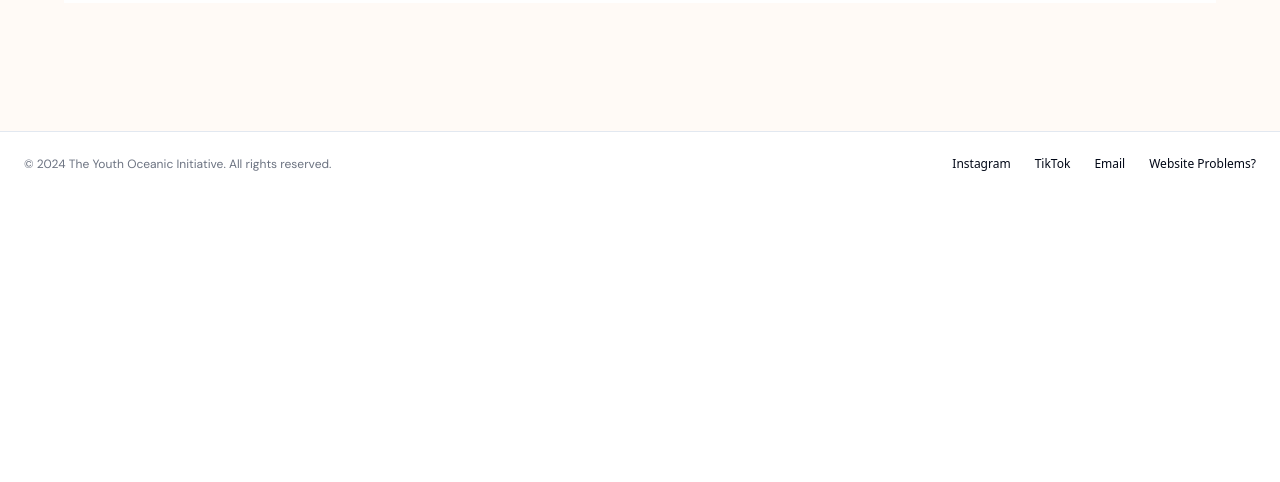
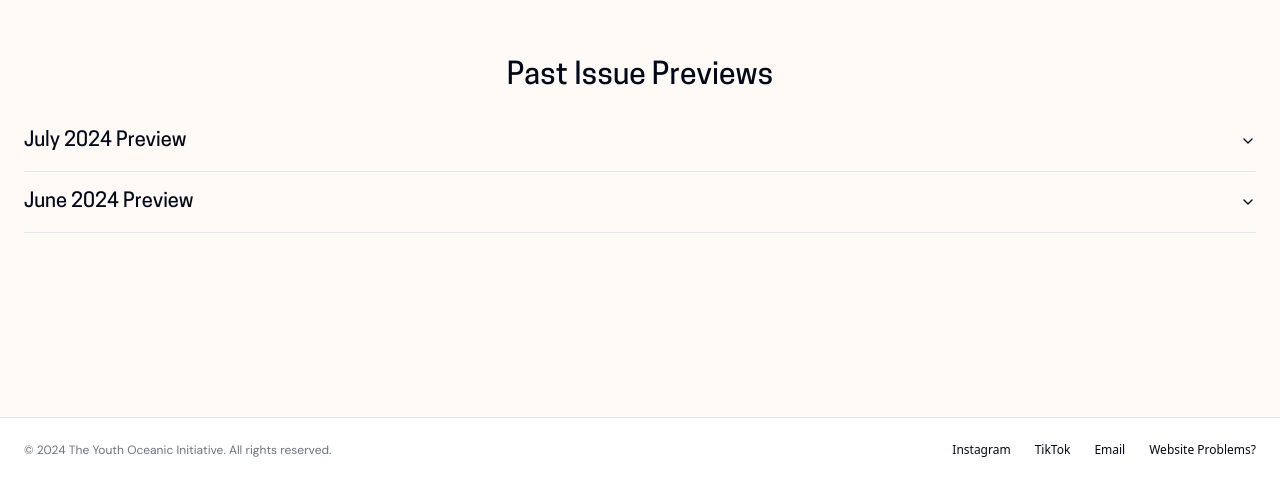
Before and after one commit to Marcus5408/yoi-website, a Next.js app: page /projects/the-maritime-logs in a window 1280 px wide. Shown: the part 1890-2372 px from the top of the page. Before the commit the page ends 2086 px from the top, so only its background shows below. Built offline with nearby package versions, Linux system fonts and the light colour scheme; no server answers; grey boxes are pictures that could not be loaded.

Commit message:
feat: load previous TML previews from uploadthing, links from JSON

```diff
--- a/next.config.mjs
+++ b/next.config.mjs
@@ -1,4 +1,12 @@
 /** @type {import('next').NextConfig} */
-const nextConfig = {};
+const nextConfig = {
+  images: {
+    remotePatterns: [{
+        protocol: 'https',
+        hostname: 'utfs.io',
+        pathname: '/f/*',
+    }],
+  },
+};
 
 export default nextConfig;
--- /dev/null
+++ b/src/app/projects/the-maritime-logs/issues.json
@@ -0,0 +1,20 @@
+[
+    {
+        "title": "August 2024 Preview",
+        "value": "AUG2024",
+        "link": "https://utfs.io/f/48f1db2a-aa01-40bf-8715-615e4789b506-op6bml.pdf",
+        "thumbnail": "https://utfs.io/f/80450f45-e022-4d4a-b89c-22d30ebb0652-u27kny.jpg"
+    },
+    {
+        "title": "July 2024 Preview",
+        "value": "JUL2024",
+        "link": "https://utfs.io/f/23e25866-03a5-493f-83f2-70be9b160d72-cam8g8.pdf",
+        "thumbnail": "https://utfs.io/f/3a989213-d2f4-4833-ae01-cf2320eae902-k50mz8.jpg"
+    },
+    {
+        "title": "June 2024 Preview",
+        "value": "JUN2024",
+        "link": "https://utfs.io/f/f80d795b-7b93-417e-9dcd-61ab18373192-asptya.pdf",
+        "thumbnail": "https://utfs.io/f/6788db8e-b44f-4732-af9b-822b2acce19b-8jme36.jpg"
+    }
+]
--- a/src/app/projects/the-maritime-logs/page.tsx
+++ b/src/app/projects/the-maritime-logs/page.tsx
@@ -1,4 +1,4 @@
-"use client"
+"use client";
 
 import Banner from "@/components/banners/banner";
 import { Button } from "@/components/ui/button";
@@ -7,6 +7,13 @@ import Image from "next/image";
 import Link from "next/link";
 import { useEffect, useState } from "react";
 import { useMediaQuery } from "react-responsive";
+import issues from "./issues.json";
+import {
+  Accordion,
+  AccordionContent,
+  AccordionItem,
+  AccordionTrigger,
+} from "@/components/ui/accordion";
 
 export default function Home() {
   const [iframeWidth, setIframeWidth] = useState("");
@@ -14,6 +21,10 @@ export default function Home() {
   useEffect(() => {
     setIframeWidth(isTabletOrMobile ? "100%" : "80%");
   }, [isTabletOrMobile]);
+
+  // Separate first issue in issues.json
+  const [firstIssue, ...restIssues] = issues;
+
   return (
     <div className="flex w-full flex-col bg-yoi-white dark:bg-yoi-black">
       <main className="z-1 flex-1">
@@ -63,7 +74,34 @@ export default function Home() {
             </div>
             */}
           </div>
-          <PDF className="h-[90svh] w-screen sm:mx-auto sm:w-[90svw]" />
+          <PDF
+            className="h-[90svh] w-screen sm:mx-auto sm:w-[90svw]"
+            title={firstIssue.title}
+            link={firstIssue.link}
+            thumbnail={firstIssue.thumbnail}
+          />
+          <div className="container grid gap-4 px-4 pt-14 pb-14 md:px-6">
+            <h2 className="text-2xl font-bold text-center sm:text-3xl">
+              Past Issue Previews
+            </h2>
+            <Accordion type="multiple">
+              {restIssues.map((issue, index) => (
+                <AccordionItem key={index} value={issue.value}>
+                  <AccordionTrigger>
+                    <h3 className="text-xl font-semibold">{issue.title}</h3>
+                  </AccordionTrigger>
+                  <AccordionContent>
+                    <PDF
+                      className="h-[80svh] w-full sm:mx-auto"
+                      title={issue.title}
+                      link={issue.link}
+                      thumbnail={issue.thumbnail}
+                    />
+                  </AccordionContent>
+                </AccordionItem>
+              ))}
+            </Accordion>
+          </div>
         </section>
       </main>
     </div>
@@ -73,7 +111,23 @@ export default function Home() {
 function PDF({
   className = "",
   ...props
-}: React.HTMLProps<HTMLIFrameElement> & { zoom?: string; pageView?: string }) {
+}: React.HTMLProps<HTMLIFrameElement> & {
+  zoom?: string;
+  pageView?: string;
+  title: string;
+  link: string;
+  thumbnail: string;
+}) {
+  const [isMounted, setIsMounted] = useState(false);
+
+  useEffect(() => {
+    setIsMounted(true);
+  }, []);
+
+  if (!isMounted) {
+    return null;
+  }
+
   // if user is on mobile, open the pdf in a new tab
   if (typeof window !== "undefined" && window.innerWidth < 768) {
     return (
@@ -82,14 +136,14 @@ function PDF({
           Tap the image below to open the preview.
         </p>
         <Link
-          href="./The Maritime Logs Preview.pdf"
+          href={props.link}
           target="_blank"
           rel="noopener noreferrer"
           className={className}
         >
           <Image
-            src="/projects/the-maritime-logs.jpg"
-            alt="The Maritime Logs June Issue Preview PDF"
+            src={props.thumbnail}
+            alt={`The Maritime Logs ${props.title} Issue PDF`}
             width={1920}
             height={1080}
             layout="responsive"
@@ -100,8 +154,8 @@ function PDF({
   } else {
     return (
       <iframe
-        title="The Maritime Logs Preview PDF"
-        src="./The Maritime Logs Preview.pdf"
+        title={`The Maritime Logs ${props.title} Issue PDF`}
+        src={props.link}
         className={className}
       />
     );
```
Also changed, not shown: public/projects/the-maritime-logs.jpg (deleted), 1 other file (tests, documents, lock files or other folders).
